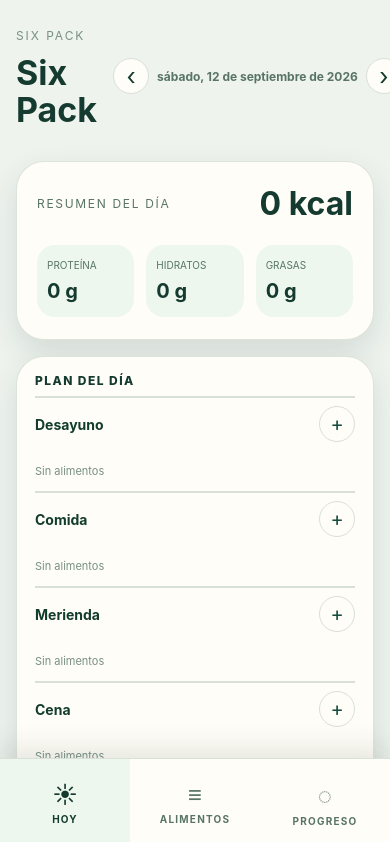
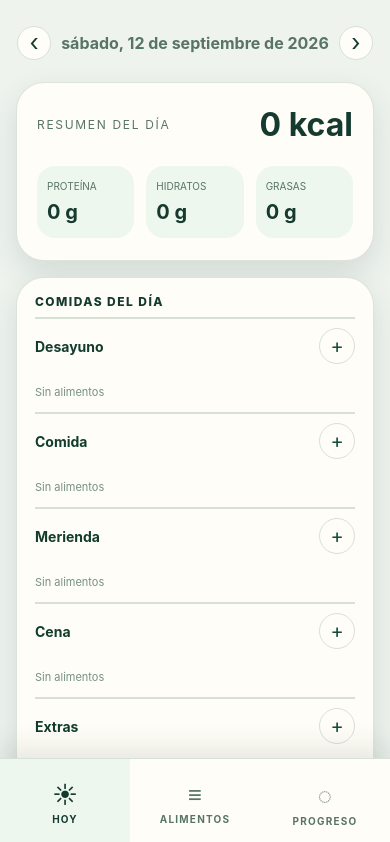
Before and after one commit to amolinerob/sixpack, a React (Vite) app: page / in a window 390 px wide. Shown: the top 842 px of the page. Built offline with nearby package versions, Linux system fonts and the light colour scheme.

Commit message:
Polish mobile UI

```diff
--- a/src/index.css
+++ b/src/index.css
@@ -55,12 +55,19 @@ button {
   display: flex;
   align-items: center;
   justify-content: space-between;
-  gap: 16px;
-  padding-bottom: 16px;
+  gap: 12px;
+  padding-bottom: 8px;
 }
 
 .app-header--simple {
   justify-content: flex-start;
+}
+
+.app-header--today {
+  justify-content: center;
+  align-items: center;
+  padding: 2px 0 6px;
+  min-height: 40px;
 }
 
 .app-kicker {
@@ -80,9 +87,10 @@ button {
 
 .today-date {
   color: var(--text-soft);
-  font-size: 12px;
+  font-size: 16px;
   font-weight: 700;
   white-space: nowrap;
+  line-height: 1.25;
 }
 
 .screen {
@@ -105,17 +113,19 @@ button {
 .date-nav {
   display: flex;
   align-items: center;
-  gap: 8px;
+  justify-content: center;
+  gap: 10px;
 }
 
 .date-nav__chevron {
-  width: 36px;
-  height: 36px;
+  width: 34px;
+  height: 34px;
   border-radius: 50%;
   border: 1px solid var(--line);
   background: var(--panel);
   color: var(--green-strong);
   font-size: 24px;
+  line-height: 1;
 }
 
 .meal-group {
@@ -753,7 +763,7 @@ button {
   display: flex;
   align-items: center;
   justify-content: space-between;
-  padding-bottom: 10px;
+  padding-bottom: 8px;
   border-bottom: 1px solid var(--line);
 }
 
@@ -779,21 +789,23 @@ button {
 .food-list {
   max-height: 420px;
   overflow-y: auto;
-  padding: 10px 0;
+  padding: 8px 0;
 }
 
 .food-row {
   width: 100%;
   border: none;
-  background: transparent;
+  background: var(--panel);
   border-left: 3px solid transparent;
   color: var(--text);
   text-align: left;
-  padding: 14px 10px;
+  padding: 12px 14px;
   display: flex;
   flex-direction: column;
   gap: 4px;
   border-bottom: 1px solid var(--line);
+  border-radius: 16px;
+  margin-bottom: 8px;
 }
 
 .food-row.is-selected {
@@ -803,8 +815,9 @@ button {
 }
 
 .food-row__name {
-  font-size: 14px;
+  font-size: 15px;
   font-weight: 800;
+  color: var(--green-strong);
 }
 
 .food-row__brand {
@@ -815,6 +828,12 @@ button {
 .food-row__serving {
   font-size: 11px;
   color: var(--text-muted);
+}
+
+.food-row__macros {
+  font-size: 11px;
+  color: var(--text-soft);
+  margin-top: 2px;
 }
 
 .food-detail-panel {
--- a/src/screens/AlimentosScreen.tsx
+++ b/src/screens/AlimentosScreen.tsx
@@ -3,16 +3,13 @@ import { foods } from '../data/foods'
 
 export function AlimentosScreen() {
   const [searchName, setSearchName] = useState('')
-  const [searchBrand, setSearchBrand] = useState('')
   const [selectedFoodId, setSelectedFoodId] = useState(foods[0]?.id ?? '')
 
   const filteredFoods = useMemo(() => {
     return foods.filter((food) => {
-      const matchesName = food.name.toLowerCase().includes(searchName.toLowerCase())
-      const matchesBrand = food.brand.toLowerCase().includes(searchBrand.toLowerCase())
-      return matchesName && matchesBrand
+      return food.name.toLowerCase().includes(searchName.toLowerCase())
     })
-  }, [searchName, searchBrand])
+  }, [searchName])
 
   const selectedFood =
     foods.find((food) => food.id === selectedFoodId) ?? filteredFoods[0] ?? foods[0]
@@ -20,10 +17,7 @@ export function AlimentosScreen() {
   return (
     <section className="screen screen-alimentos">
       <section className="app-header app-header--simple">
-        <div>
-          <span className="app-kicker">Alimentos</span>
-          <h1 className="app-title">Alimentos</h1>
-        </div>
+        <span className="app-kicker">Alimentos</span>
       </section>
 
       <section className="food-panel">
@@ -36,17 +30,6 @@ export function AlimentosScreen() {
               onChange={(event) => setSearchName(event.target.value)}
               placeholder="Buscar por nombre"
               aria-label="Buscar por nombre"
-            />
-          </div>
-
-          <div className="search-box">
-            <span className="search-icon">⌕</span>
-            <input
-              type="search"
-              value={searchBrand}
-              onChange={(event) => setSearchBrand(event.target.value)}
-              placeholder="Buscar por marca"
-              aria-label="Buscar por marca"
             />
           </div>
         </section>
@@ -77,8 +60,7 @@ export function AlimentosScreen() {
                   onClick={() => setSelectedFoodId(food.id)}
                 >
                   <span className="food-row__name">{food.name}</span>
-                  <span className="food-row__brand">{food.brand}</span>
-                  <span className="food-row__serving">{food.servingHabitual}</span>
+                  {food.brand && <span className="food-row__brand">{food.brand}</span>}
                 </button>
               ))}
             </div>
--- a/src/screens/HoyScreen.tsx
+++ b/src/screens/HoyScreen.tsx
@@ -275,11 +275,7 @@ export function HoyScreen() {
 
   return (
     <section className="screen screen-hoy">
-      <section className="app-header">
-        <div>
-          <span className="app-kicker">Six Pack</span>
-          <h1 className="app-title">Six Pack</h1>
-        </div>
+      <section className="app-header app-header--today">
         <div className="date-nav">
           <button className="date-nav__chevron" onClick={() => setSelectedDate(dateOffset(selectedDate, -1))}>‹</button>
           <span className="today-date">{formatDisplayDate(selectedDate)}</span>
@@ -311,7 +307,7 @@ export function HoyScreen() {
 
       <section className="meal-card">
         <div className="section-title">
-          <span className="section-title__text">Plan del día</span>
+          <span className="section-title__text">Comidas del día</span>
         </div>
 
         <div className="meal-list">
```
